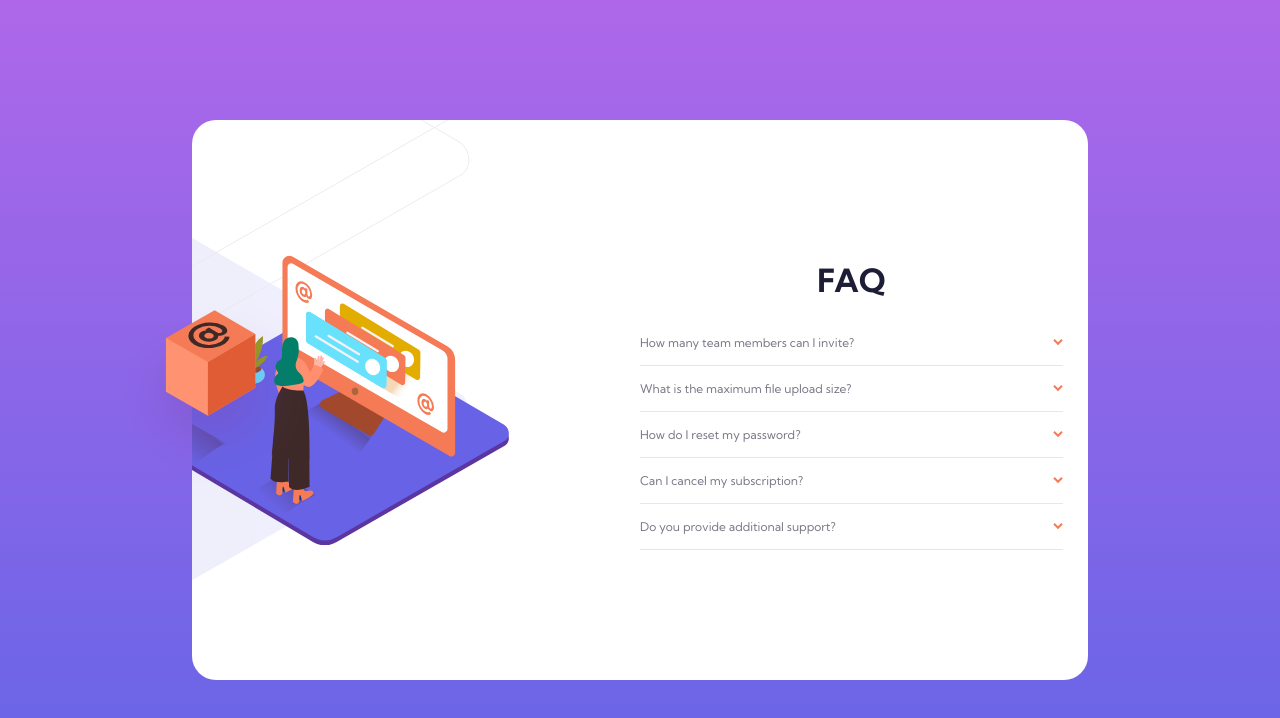
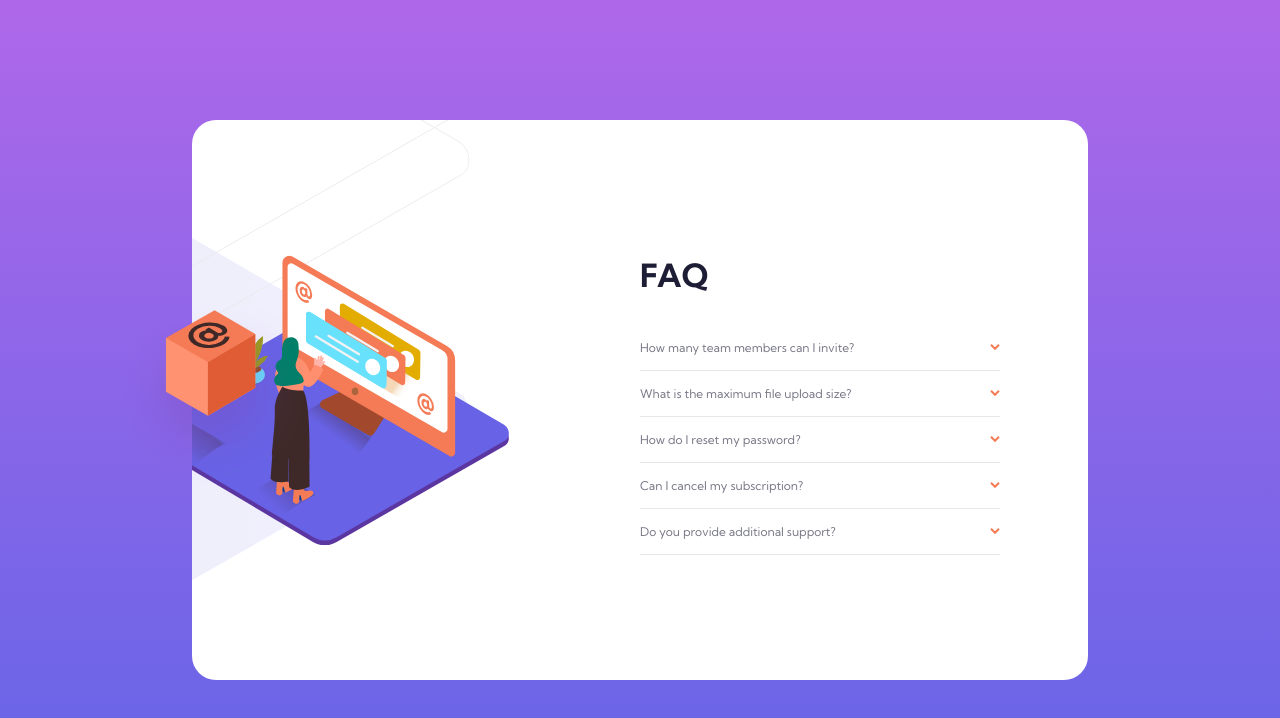
Before and after one commit to Piero-Onorati/js-faq-accordion-card, a plain HTML site: page index.html in a window 1280 px wide. Drawn offline with nearby package versions, Linux system fonts and the light colour scheme.

Commit message:
add detail

```diff
--- a/css/style.css
+++ b/css/style.css
@@ -120,15 +120,6 @@ button>span:active{
 
 @media screen and (min-width:768px) {
 
-    h1{
-        text-align: left;
-        padding-bottom: 30px;
-    }
-
-    .accordion-item{
-        width: 80%;
-    }
-
     .card{
         width: 70%;
         height: 70%;
@@ -165,6 +156,15 @@ button>span:active{
         z-index: 0;
     }
 
+    .card-text  h1{
+        text-align: left;
+        padding-bottom: 30px;
+    }
+
+    .card-text .accordion-item {
+        width: 85%;
+    }
+
 
 }
 
```
